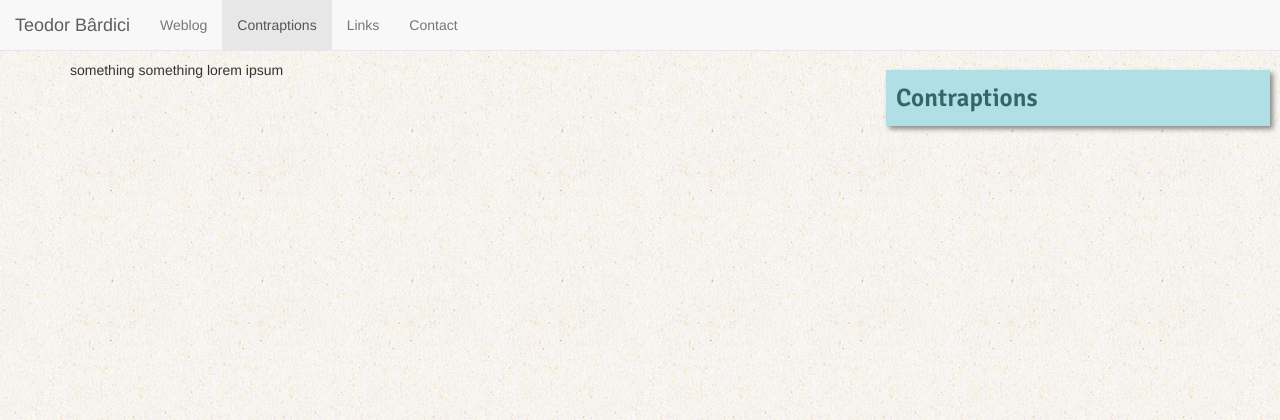
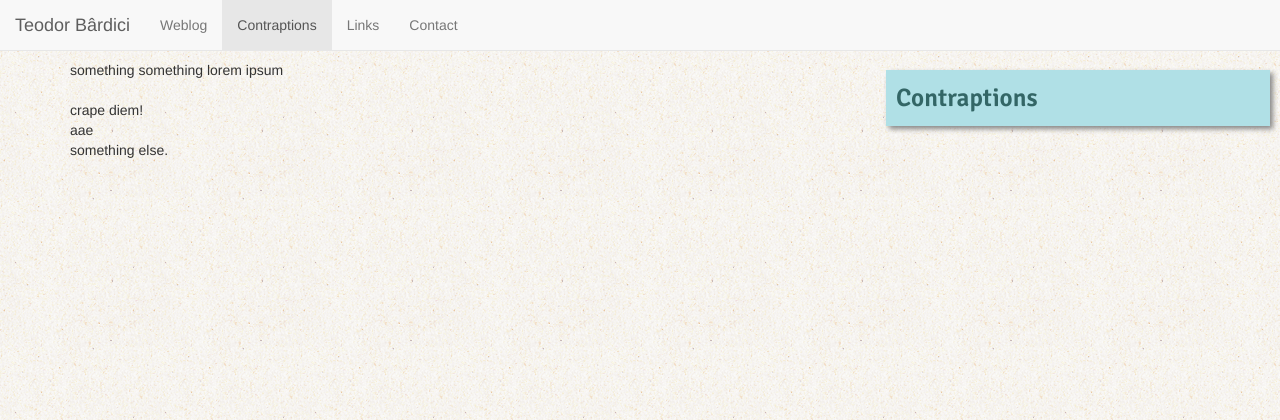
Before and after one commit to teo-mateo/Juniper, a Django app: page /section/contraptions/ in a window 1280 px wide. Shown: the top 420 px of the page. Run offline with Django 3.2, Linux system fonts and the light colour scheme; parts of the project's set-up code (start-up, migrations or seed data) failed here and were passed over.

Commit message:
contraptions stuff

```diff
--- a/templates/contraptions.html
+++ b/templates/contraptions.html
@@ -1,6 +1,20 @@
+{% load static %}
+
+<link rel="stylesheet" href="{% static 'jquery-ui/themes/base/jquery-ui.css' %}" />
+<script src="{% static 'jquery-ui/ui/jquery-ui.js' %}" type="text/javascript"></script>
+
+
 <br>
 <br>
 <div class="right-hand">
     <p class="section-title"> Contraptions </p>
+
 </div>
 something something lorem ipsum
+<br/>
+<br/>
+crape diem!
+<br/>
+aae
+<br/>
+something else.
```
